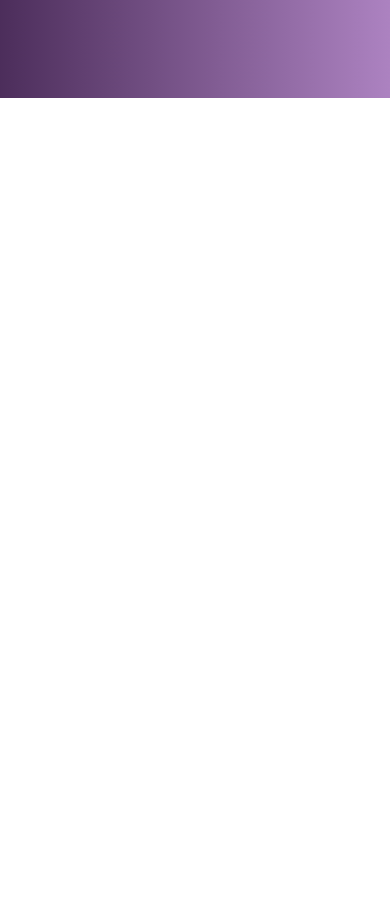
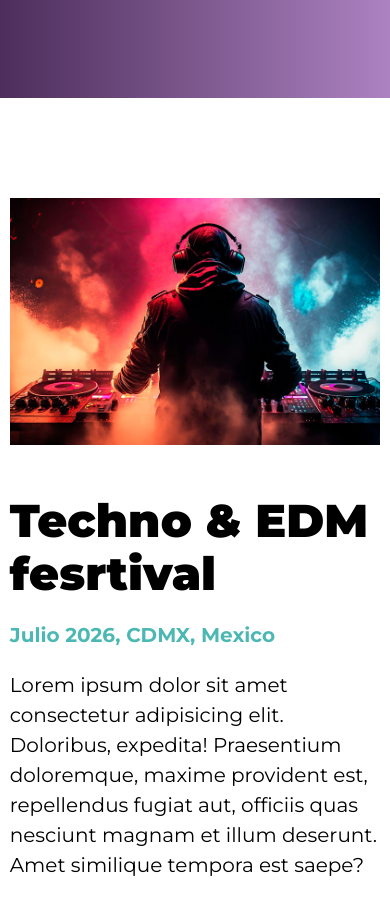
Before and after one commit to VicenteRossiRepository/Festival_de_musica, a website: page index.html in a window 390 px wide. Shown: the part 707-1622 px from the top of the page. Before the commit the page ends 844 px from the top, so only its background shows below. Drawn offline with Linux system fonts and the light colour scheme.

Commit message:
Crear seccion de informacion sobre el festival usando mixin-media query

```diff
--- a/index.html
+++ b/index.html
@@ -37,6 +37,17 @@
             <source src="video/dj.webm" type="video/webm" />
         </video>
     </div>
+
+    <section class="sobre-festival">
+        <div class="imagen">
+            <img src="src/img/imagen_dj.jpg" alt="Sobre festival">
+        </div>
+        <div class="contenido-festival">
+            <h2>Techno & EDM fesrtival</h2>
+            <p class="fecha">Julio 2026, CDMX, Mexico</p>
+            <p>Lorem ipsum dolor sit amet consectetur adipisicing elit. Doloribus, expedita! Praesentium doloremque, maxime provident est, repellendus fugiat aut, officiis quas nesciunt magnam et illum deserunt. Amet similique tempora est saepe?</p>
+        </div>
+    </section>
 </body>
 
 </html>
--- a/src/scss/base/_mixins.scss
+++ b/src/scss/base/_mixins.scss
@@ -23,3 +23,15 @@
         @content;
     }
 }
+
+@mixin contenedor {
+    width: 95%;
+    max-width: 120rem;
+    margin: 0 auto;
+}
+
+@mixin grid($columnas: 1, $gap: 5rem) {
+    display: grid;
+    grid-template-columns: repeat($columnas, 1fr);
+    gap: $gap;
+}
--- /dev/null
+++ b/src/scss/layout/_festival.scss
@@ -0,0 +1,21 @@
+@use 'base/variables' as v;
+@use 'base/mixins' as m;
+
+.sobre-festival {
+    @include m.contenedor;
+    @include m.tablet{
+        @include m.grid(2);
+    }
+}
+
+.contenido-festival {
+    margin-top: 5rem;
+    h2 {
+        margin-bottom: 2rem;
+    }
+
+    .fecha {
+        color: v.$verde;
+        font-weight: 700;
+    }
+}
--- a/src/scss/layout/_index.scss
+++ b/src/scss/layout/_index.scss
@@ -1,2 +1,3 @@
 @forward 'header';
 @forward 'video';
+@forward 'festival';
--- a/src/scss/layout/_video.scss
+++ b/src/scss/layout/_video.scss
@@ -11,7 +11,7 @@
         position: absolute;
         background: linear-gradient(270deg,
                 rgba(v.$morado, 60%),
-                rgba( darken(v.$morado, 20%), 90%));
+                rgba(darken(v.$morado, 20%), 90%));
         inset: 0;
 
         display: flex;
@@ -21,6 +21,7 @@
     video {
         display: block;
         width: auto;
+
         @include m.desktop {
             width: 100%;
         }
@@ -29,6 +30,7 @@
 
 .contenido-video {
     z-index: 10;
+
     h2 {
         color: v.$blanco;
         font-size: 7rem;
```
Also changed, not shown: dist/css/app.css.
